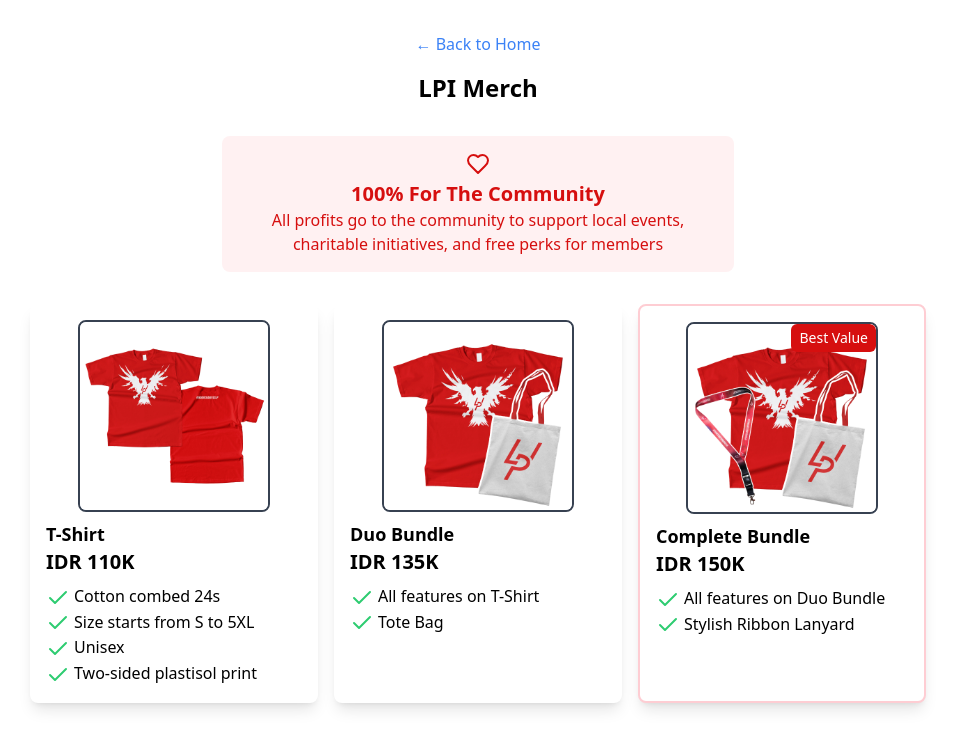
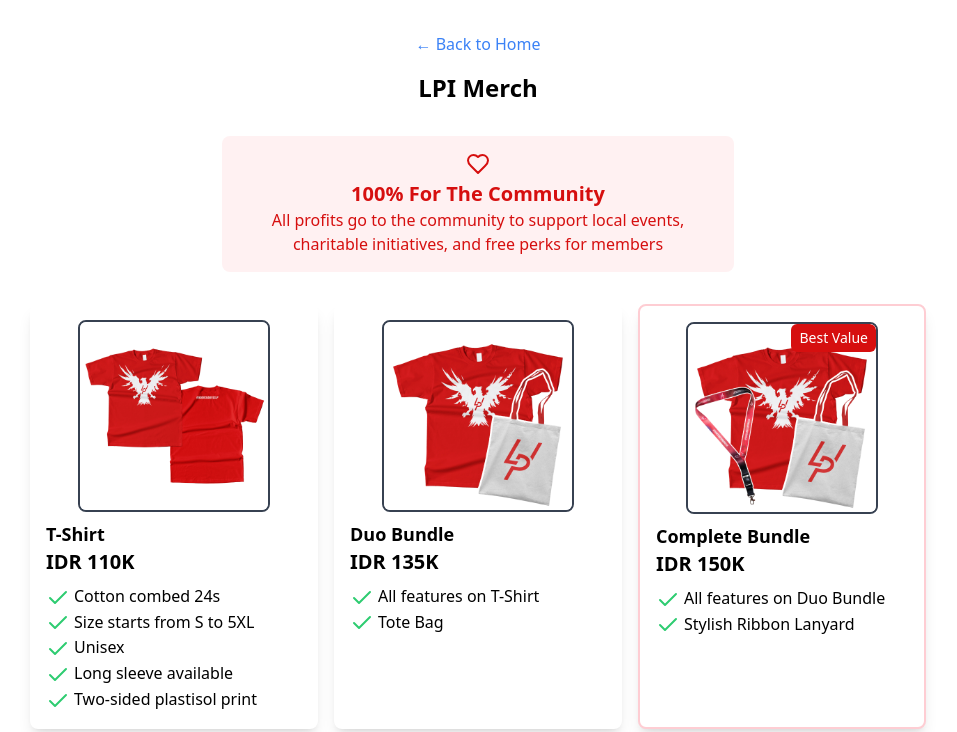
Before and after one commit to lpindonesia/lpindonesia.github.io, an Astro site: page /merch in a window 1280 px wide. Shown: the top 732 px of the page, without its empty margins (162-1119 px from the left). Built offline with nearby package versions, Linux system fonts and the light colour scheme; Astro itself is replaced by a stand-in of ours.

Commit message:
add long sleeve spec

```diff
--- a/src/pages/merch.astro
+++ b/src/pages/merch.astro
@@ -16,7 +16,7 @@
     id: 'merch-t-shirt',
     price: 110,
     img: tShirt,
-    features: ['Cotton combed 24s', 'Size starts from S to 5XL', 'Unisex', 'Two-sided plastisol print'],
+    features: ['Cotton combed 24s', 'Size starts from S to 5XL', 'Unisex', 'Long sleeve available', 'Two-sided plastisol print'],
     isBestValue: false
   },
   {
```
